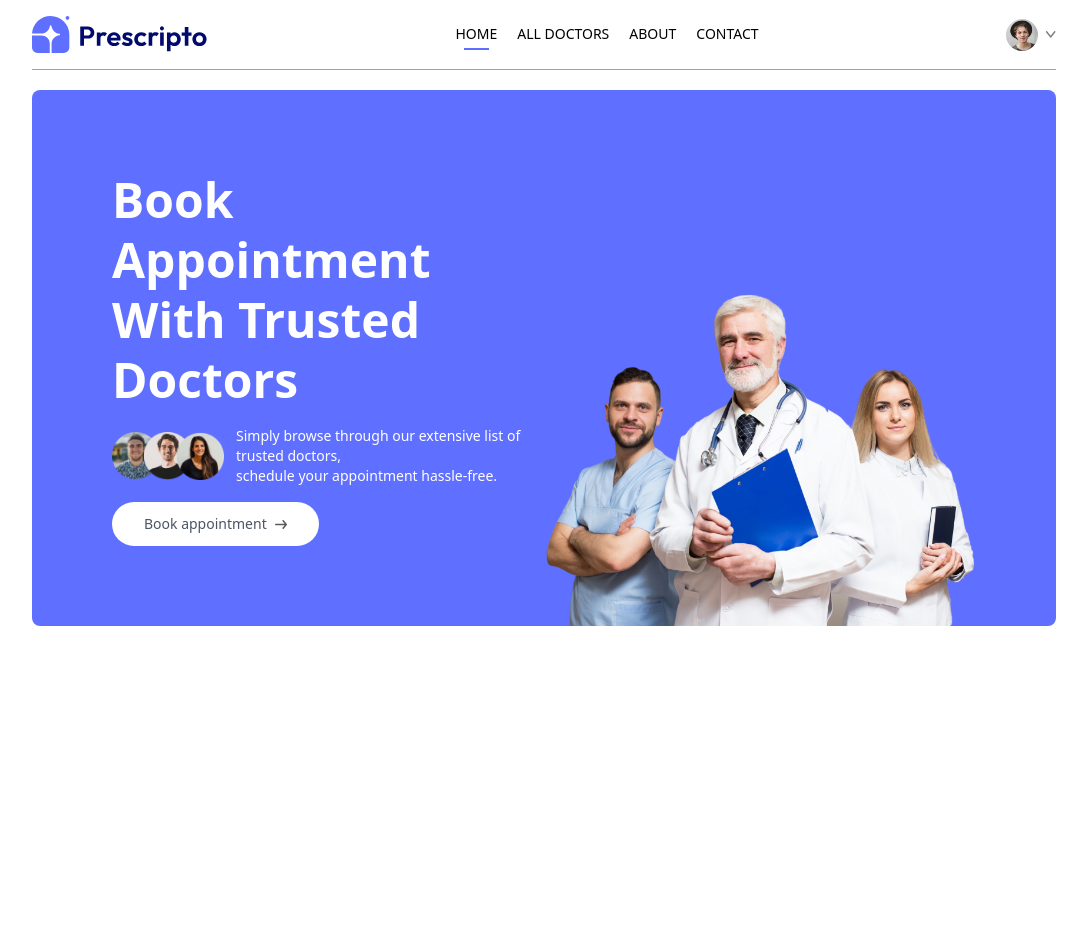
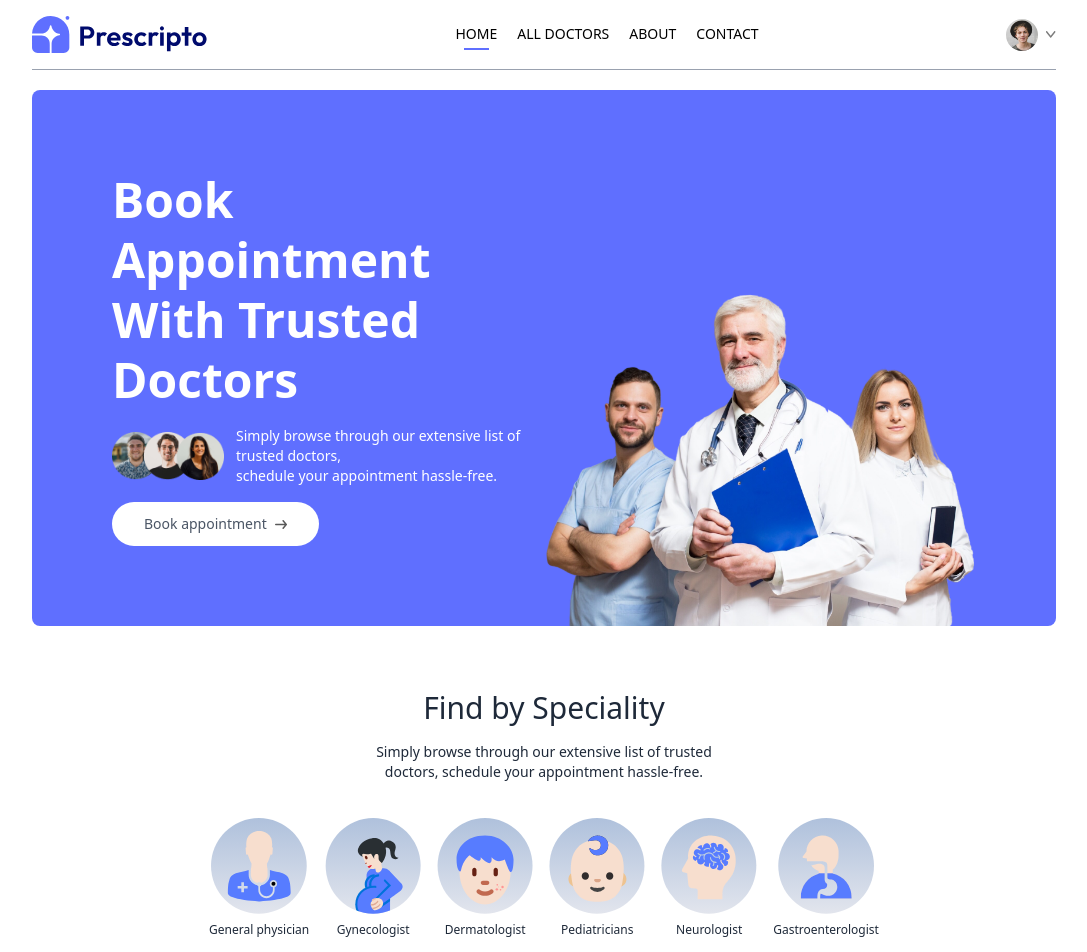
Before and after one commit to Nugi29/DocWise, a React app in the folder frontend/: page / in a window 1280 px wide. Shown: the top 952 px of the page, without its empty margins (96-1183 px from the left). Before the commit the page ends 800 px from the top, so only its background shows below. Built offline with nearby package versions, Linux system fonts and the light colour scheme; the HTML template or start-up script is replaced by a standard one.

Commit message:
add SpecialityMenu component and integrate it into Home page

```diff
--- /dev/null
+++ b/frontend/src/components/SpecialityMenu.jsx
@@ -0,0 +1,23 @@
+import React from 'react'
+import { Link } from 'react-router-dom'
+import { specialityData } from '../assets/assets_frontend/assets'
+
+const specialityMenu = () => {
+  return (
+    <div id='speciality' className='flex flex-col items-center gap-4 py-16 text-gray-800'>
+        <h1 className='text-3xl font-medium'>Find by Speciality</h1>
+        <p className='sm:w-1/3 text-center text-sm'>Simply browse through our extensive list of trusted doctors, schedule your appointment hassle-free.</p>
+        <div className='flex sm:justify-center gap-4 pt-5 w-full overflow-scroll'>
+          {specialityData.map((item, index) => (
+            <Link onClick={() => scrollTo(0, 0)} className='flex flex-col items-center text-xs cursor-pointer flex-shrink-0 hover:translate-y-[-10px] transition-all duration-500' key={index} to={`/doctors/${item.speciality}`}>
+              <img className='w-16 sm:w-24 mb-2' src={item.image} alt="" />
+              <p>{item.speciality}</p>
+            </Link>
+          ))}
+
+        </div>
+    </div>
+  )
+}
+
+export default specialityMenu
--- a/frontend/src/index.css
+++ b/frontend/src/index.css
@@ -11,3 +11,7 @@
 .active hr{
   display: block;
 }
+
+::-webkit-scrollbar{
+  @apply hidden;
+}
--- a/frontend/src/pages/Home.jsx
+++ b/frontend/src/pages/Home.jsx
@@ -1,10 +1,12 @@
 import React from 'react'
 import Header from '../components/Header.jsx'
+import SpecialaityMenu from '../components/specialityMenu.jsx'
 
 const Home = () => {
   return (
     <div>
       <Header/>
+      <SpecialaityMenu/>
     </div>
   )
 }
```
